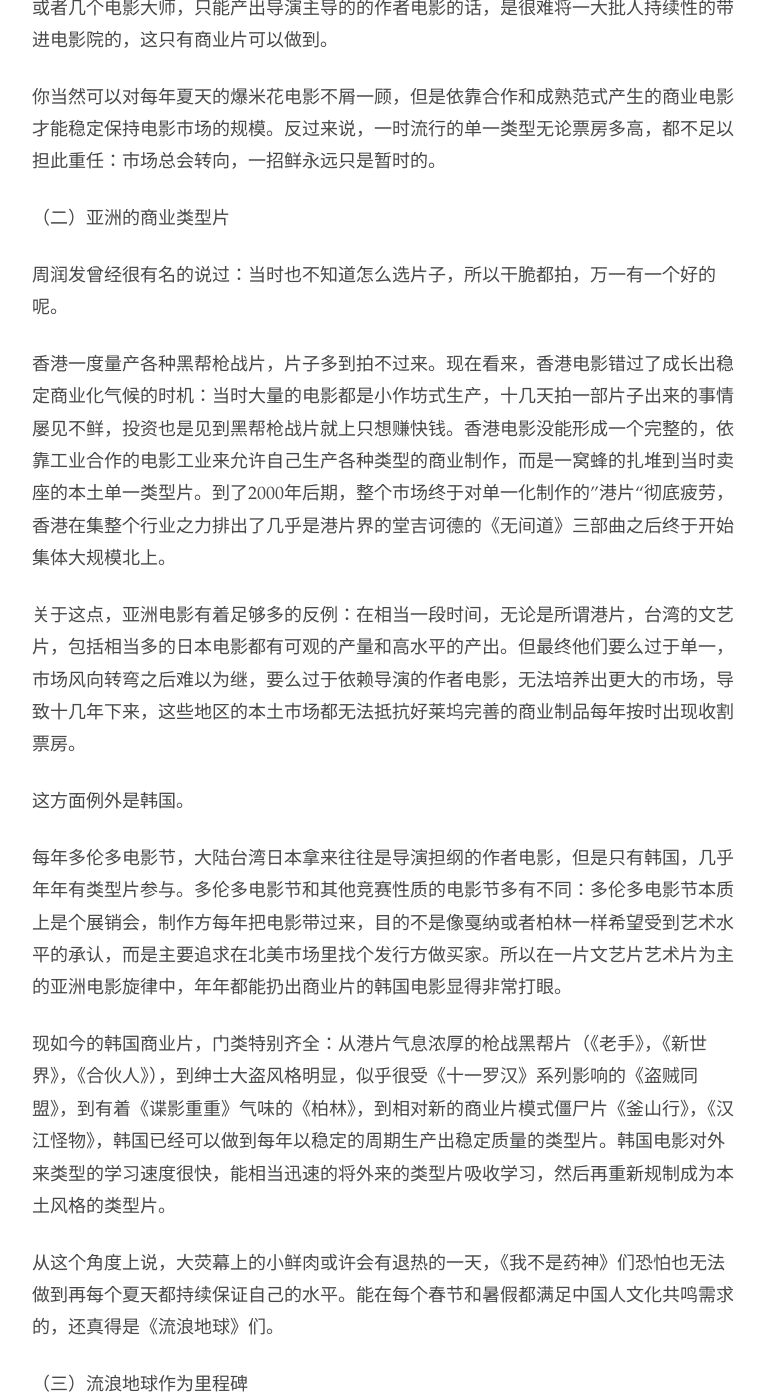
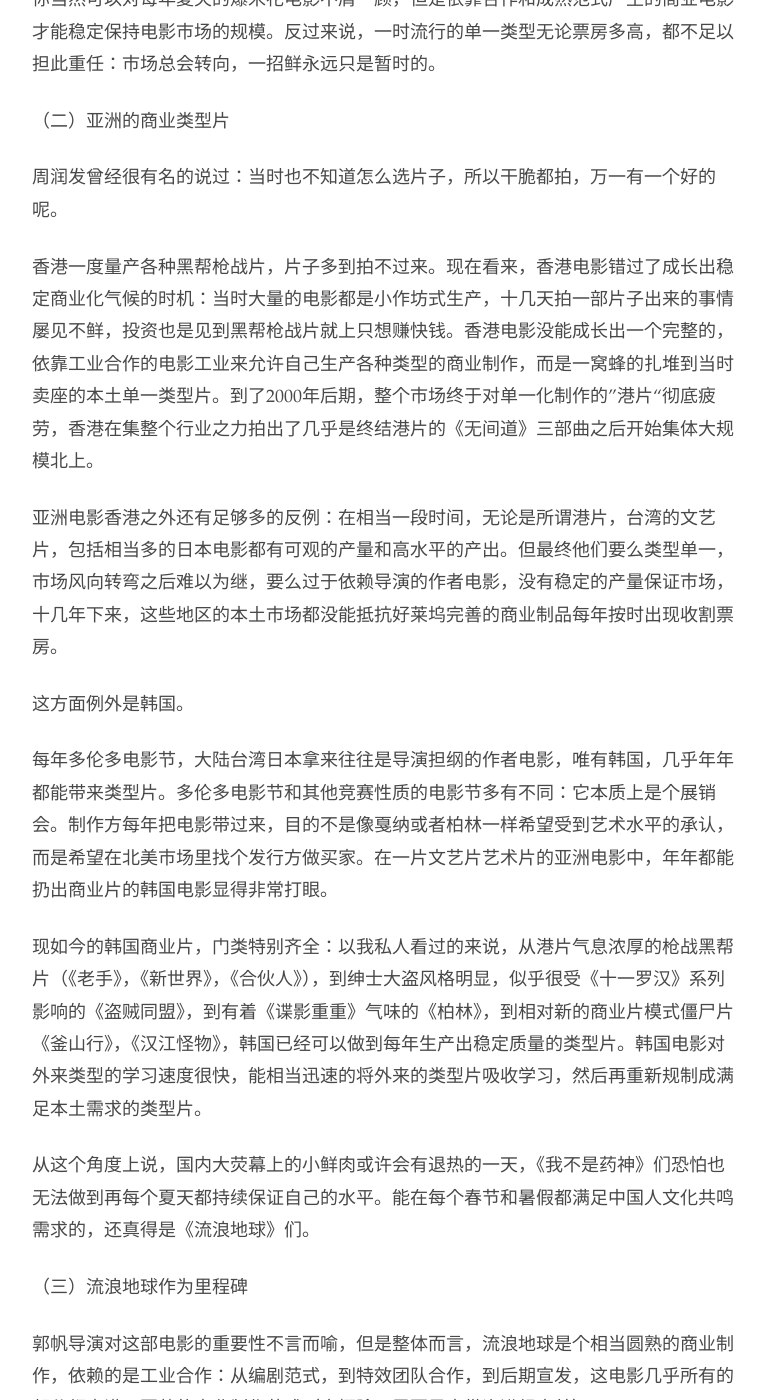
Before and after one commit to readandchedan/readandchedan.github.io, a Jekyll site: the page built from _posts/nonfiction/_posts/2019-03-28-wondering-earth-and-blockbusters.md, in a window 1280 px wide and 1400 px high, scrolled down 892 px. Shown: the whole window, without its empty margins (256-1021 px from the left). Built offline with Jekyll 4.4.1, drawn with Linux system fonts in a browser that asks for light colours; some of the changed text lies outside the part shown.

Commit message:
modified post

```diff
--- a/_posts/nonfiction/_posts/2019-03-28-wondering-earth-and-blockbusters.md
+++ b/_posts/nonfiction/_posts/2019-03-28-wondering-earth-and-blockbusters.md
@@ -15,11 +15,11 @@
 
 商业电影是对于一个电影**市场**最重要的门类，没有之一。
 
-这里说的商业电影，是制作规模比较大的，针对大多数人的，依靠完整的工业合作的电影门类。一般主要是类型片。类型片发展非常完善，观众对于类型片的范式最理解，目标观众的群体最大。有一个相对大的受众，才能保证这种电影有比较高的制作水平，和一个相对规律性的发行周期（想想每年的暑期大片）。
+这里说的商业电影，指制作规模比较大，针对大多数观众，依靠完整的工业合作的电影门类，主要是类型片。因为其发展完善，观众对于类型片的范式最理解，目标观众的群体最大，保证这种电影有比较规律的发行周期（想想每年的暑期大片）。
 
-而商业电影的重要性在于，只有商业电影才能建立一个完善的市场。足够多的观众和足够稳定的制作发行周期保证每年固定的时间点大家都愿意去电影院，这样才能建立一个足够大的市场。而反过来，足够大的市场会培养几代观众的观影习惯，才能更好的允许细分类型的存在。
+而商业电影的重要性在于，只有这种针对大多数观众制作的电影才可能能建立一个完善的市场，让足够多的观众每年固定的时间点都愿意去电影院。而反过来，足够大的市场会培养出了几代观众的观影习惯，才能更好的允许细分类型的发展。
 
-换句话说，有了商业片培养出来的市场，文艺片才好做。商业片铺开允许一个市场有足够的多的电影院，足够多的资金，和更大的对风险的承受能力，允许一些一些制作方和发行方寻找更细分的市场，给文艺片制造生存空间。但反之就不然了：如果一个市场只有一个或者几个电影大师，只能产出导演主导的的作者电影的话，是很难将一大批人持续性的带进电影院的，这只有商业片可以做到。
+换句话说，有了商业片培养出来的市场，文艺片才好做。商业片铺开让一个市场有足够多的电影院，足够多的资金，和更大的对风险的承受能力，允许制作方和发行方寻找更细分的市场，给小众类型的电影空间。但反之则不然：如果一个市场只有一个或者几个电影大师，只能产出导演主导的的作者电影的话，很难将一大批人持续性的带进电影院。
 
 你当然可以对每年夏天的爆米花电影不屑一顾，但是依靠合作和成熟范式产生的商业电影才能稳定保持电影市场的规模。反过来说，一时流行的单一类型无论票房多高，都不足以担此重任：市场总会转向，一招鲜永远只是暂时的。
 
@@ -29,32 +29,34 @@
 
 周润发曾经很有名的说过：当时也不知道怎么选片子，所以干脆都拍，万一有一个好的呢。
 
-香港一度量产各种黑帮枪战片，片子多到拍不过来。现在看来，香港电影错过了成长出稳定商业化气候的时机：当时大量的电影都是小作坊式生产，十几天拍一部片子出来的事情屡见不鲜，投资也是见到黑帮枪战片就上只想赚快钱。香港电影没能形成一个完整的，依靠工业合作的电影工业来允许自己生产各种类型的商业制作，而是一窝蜂的扎堆到当时卖座的本土单一类型片。到了2000年后期，整个市场终于对单一化制作的”港片“彻底疲劳，香港在集整个行业之力排出了几乎是港片界的堂吉诃德的《无间道》三部曲之后终于开始集体大规模北上。
+香港一度量产各种黑帮枪战片，片子多到拍不过来。现在看来，香港电影错过了成长出稳定商业化气候的时机：当时大量的电影都是小作坊式生产，十几天拍一部片子出来的事情屡见不鲜，投资也是见到黑帮枪战片就上只想赚快钱。香港电影没能成长出一个完整的，依靠工业合作的电影工业来允许自己生产各种类型的商业制作，而是一窝蜂的扎堆到当时卖座的本土单一类型片。到了2000年后期，整个市场终于对单一化制作的”港片“彻底疲劳，香港在集整个行业之力拍出了几乎是终结港片的《无间道》三部曲之后开始集体大规模北上。
 
-关于这点，亚洲电影有着足够多的反例：在相当一段时间，无论是所谓港片，台湾的文艺片，包括相当多的日本电影都有可观的产量和高水平的产出。但最终他们要么过于单一，市场风向转弯之后难以为继，要么过于依赖导演的作者电影，无法培养出更大的市场，导致十几年下来，这些地区的本土市场都无法抵抗好莱坞完善的商业制品每年按时出现收割票房。
+亚洲电影香港之外还有足够多的反例：在相当一段时间，无论是所谓港片，台湾的文艺片，包括相当多的日本电影都有可观的产量和高水平的产出。但最终他们要么类型单一，市场风向转弯之后难以为继，要么过于依赖导演的作者电影，没有稳定的产量保证市场，十几年下来，这些地区的本土市场都没能抵抗好莱坞完善的商业制品每年按时出现收割票房。
 
 这方面例外是韩国。
 
-每年多伦多电影节，大陆台湾日本拿来往往是导演担纲的作者电影，但是只有韩国，几乎年年有类型片参与。多伦多电影节和其他竞赛性质的电影节多有不同：多伦多电影节本质上是个展销会，制作方每年把电影带过来，目的不是像戛纳或者柏林一样希望受到艺术水平的承认，而是主要追求在北美市场里找个发行方做买家。所以在一片文艺片艺术片为主的亚洲电影旋律中，年年都能扔出商业片的韩国电影显得非常打眼。
+每年多伦多电影节，大陆台湾日本拿来往往是导演担纲的作者电影，唯有韩国，几乎年年都能带来类型片。多伦多电影节和其他竞赛性质的电影节多有不同：它本质上是个展销会。制作方每年把电影带过来，目的不是像戛纳或者柏林一样希望受到艺术水平的承认，而是希望在北美市场里找个发行方做买家。在一片文艺片艺术片的亚洲电影中，年年都能扔出商业片的韩国电影显得非常打眼。
 
-现如今的韩国商业片，门类特别齐全：从港片气息浓厚的枪战黑帮片（《老手》，《新世界》，《合伙人》），到绅士大盗风格明显，似乎很受《十一罗汉》系列影响的《盗贼同盟》，到有着《谍影重重》气味的《柏林》，到相对新的商业片模式僵尸片《釜山行》，《汉江怪物》，韩国已经可以做到每年以稳定的周期生产出稳定质量的类型片。韩国电影对外来类型的学习速度很快，能相当迅速的将外来的类型片吸收学习，然后再重新规制成为本土风格的类型片。
+现如今的韩国商业片，门类特别齐全：以我私人看过的来说，从港片气息浓厚的枪战黑帮片（《老手》，《新世界》，《合伙人》），到绅士大盗风格明显，似乎很受《十一罗汉》系列影响的《盗贼同盟》，到有着《谍影重重》气味的《柏林》，到相对新的商业片模式僵尸片《釜山行》，《汉江怪物》，韩国已经可以做到每年生产出稳定质量的类型片。韩国电影对外来类型的学习速度很快，能相当迅速的将外来的类型片吸收学习，然后再重新规制成满足本土需求的类型片。
 
-从这个角度上说，大荧幕上的小鲜肉或许会有退热的一天，《我不是药神》们恐怕也无法做到再每个夏天都持续保证自己的水平。能在每个春节和暑假都满足中国人文化共鸣需求的，还真得是《流浪地球》们。
+从这个角度上说，国内大荧幕上的小鲜肉或许会有退热的一天，《我不是药神》们恐怕也无法做到再每个夏天都持续保证自己的水平。能在每个春节和暑假都满足中国人文化共鸣需求的，还真得是《流浪地球》们。
 
 （三）流浪地球作为里程碑
 
 郭帆导演对这部电影的重要性不言而喻，但是整体而言，流浪地球是个相当圆熟的商业制作，依赖的是工业合作：从编剧范式，到特效团队合作，到后期宣发，这电影几乎所有的部分都充满了圆熟的商业制作范式（大概除了需要吴京带资进组之外）。
 
-
+这里的说的制作圆熟不单单指好莱坞量级的视觉特效，也在故事本身：流浪地球本身大面上的范式是科幻+灾难片（电台节目中也详细提及），往细点看是一个标准的三幕式的结构，再往小了看，基本上每个扔出来的扣子都圆回去了（最后用来救命那个打开的气球），虽然有些人物的处理多少有点潦草（时间所限），但是从故事本身来看，从最大结构到最小细节，满满都是商业电影一百多年的经验。
 
 有了流浪地球的五十亿票房在前，之后的科幻项目和商业电影的投资会变得容易：资本这东西畏首畏尾，但是一旦看见有人率先吃螃蟹，蠢蠢欲动的可能性就大幅上升。如果后续资金真的大量开始进入这个领域，有了稳定的商业制作体系和工业发展，无论是科幻电影还是商业片的发展都足够让人期待。
 
 （四）为什么要有中国的商业片
 
-从一个非民族主义的角度来说，中国商业片的重要性甚至都不在于”中国制造“这几个字本身。如果一个有着非常具体需求的市场能持续得到稳定的产品，这产品哪里生产的似乎并不那么重要。但在中国市场的大气候下，大概只有中国本地的制作才最理解本地的文化和需求。
+从一个非民族主义的角度来说，中国商业片的重要性甚至都不在于”中国制造“这几个字本身。如果一个有着非常具体需求的市场能持续得到稳定的产品，这产品哪里生产的似乎并不那么重要。但中国市场的大气候下，大概只有中国本地的制作才最理解本地的文化和需求。
 
-换个角度来说，大概只有宝莱坞才最理解印度人的需求，所以也只有宝莱坞才做得出满足印度人喜好的歌舞片。
+换个角度来说，大概只有宝莱坞最理解印度人，所以也只有宝莱坞才做得出满足印度人喜好的歌舞片。
 
 从纯粹生意的角度来说，流浪地球证明了中国这个市场有着足够大的需求，有一个需要填补的市场，是一个通过晚上的商业制作模式和工业合作能稳定产出产品的市场，有着可观利润空间，那为什么不做呢？
 
+这或许不是一个一本万利快来快去的赚快钱门道，但是如果实践证明稳定的模式和稳定的投入能有稳定的回报，乐观点说，大概会有人愿意有个长线稳定的生意吧？悲观地说，这虽然需要很多前置条件，还需要后来者一步一台阶的稳定提升，别出跳崖式搞砸的状况，但是在流浪地球之前，谁想过做商业类型电影这件事，在中国居然看起来有很能成的可能？
+
 从这个角度来说，流浪地球还不是里程碑，谁是？
```
